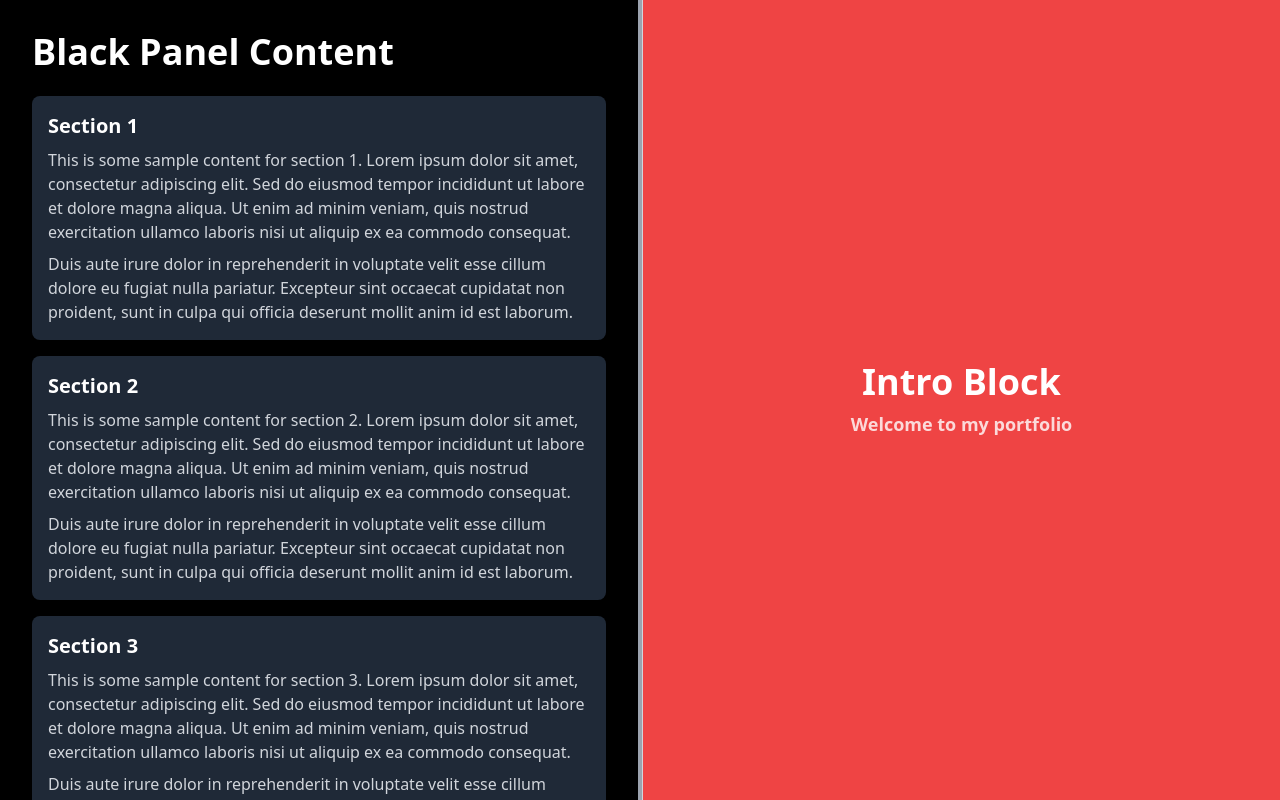
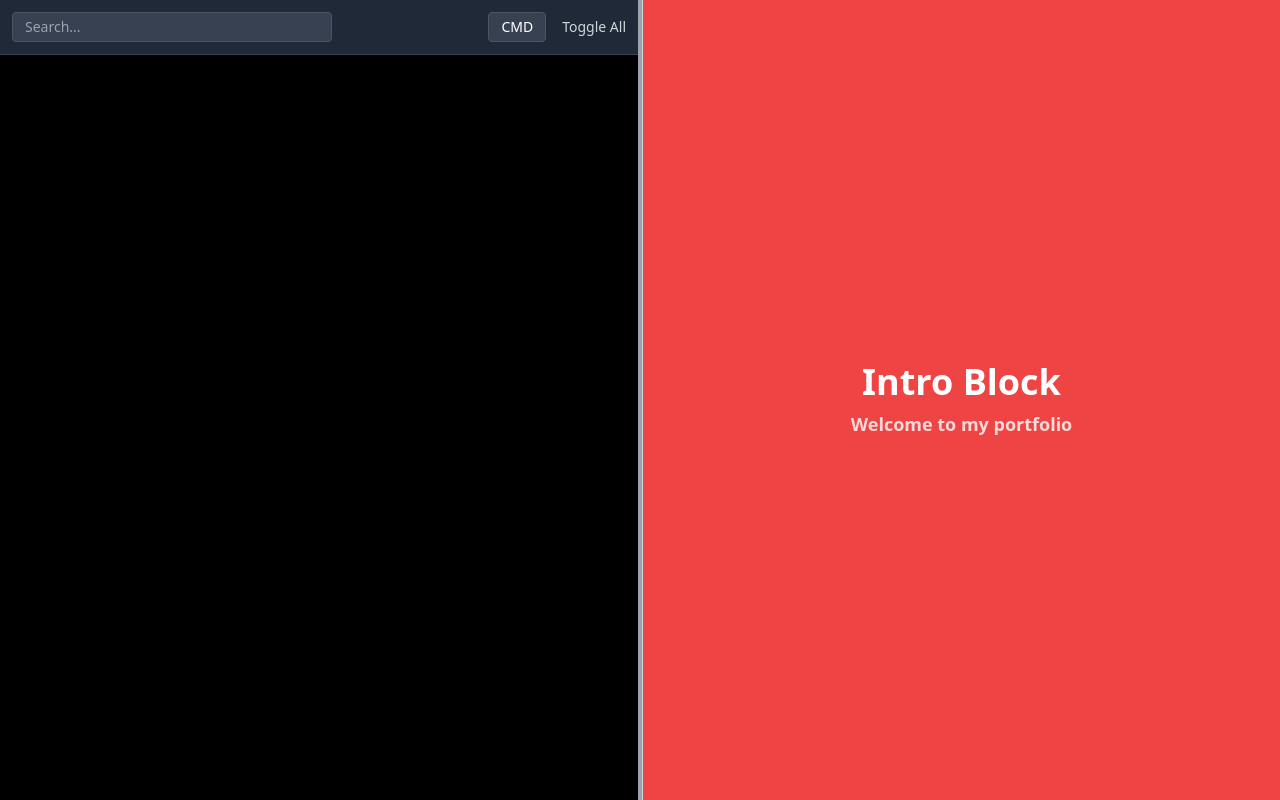
Before and after one commit to yourigruiters/yourigruiters.github.io, a React (Create React App) app: page / in a window 1280 px wide. Built offline with nearby package versions, Linux system fonts and the light colour scheme.

Commit message:
feat: initial setup for command toolbar

```diff
--- a/src/App.js
+++ b/src/App.js
@@ -1,4 +1,5 @@
 import { useState, useRef, useEffect } from "react";
+
 import IntroBlock from "./Blocks/IntroBlock";
 import SkillsBlock from "./Blocks/SkillsBlock";
 import WorkBlock from "./Blocks/WorkBlock";
@@ -7,14 +8,12 @@ import ProjectsBlock from "./Blocks/ProjectsBlock";
 import ContactBlock from "./Blocks/ContactBlock";
 
 const App = () => {
-  const [leftWidth, setLeftWidth] = useState(50); // percentage
+  const [leftWidth, setLeftWidth] = useState(50);
   const [isDragging, setIsDragging] = useState(false);
+
   const containerRef = useRef(null);
   const dragStartX = useRef(0);
   const dragStartWidth = useRef(0);
-
-  const snapPoints = [25, 50, 75];
-  const snapThreshold = 5; // pixels
 
   const handleMouseDown = (e) => {
     setIsDragging(true);
@@ -44,15 +43,6 @@ const App = () => {
     setIsDragging(false);
     document.body.style.cursor = "";
     document.body.style.userSelect = "";
-
-    // Snap to nearest snap point
-    const nearestSnap = snapPoints.reduce((prev, curr) =>
-      Math.abs(curr - leftWidth) < Math.abs(prev - leftWidth) ? curr : prev
-    );
-
-    if (Math.abs(nearestSnap - leftWidth) <= snapThreshold) {
-      setLeftWidth(nearestSnap);
-    }
   };
 
   useEffect(() => {
@@ -83,51 +73,40 @@ const App = () => {
   return (
     <div className="h-screen w-screen overflow-hidden" ref={containerRef}>
       <div className="flex h-full">
-        {/* Left Panel - Black with scrollable content */}
         <div
-          className="bg-black overflow-y-auto"
+          className="bg-black flex flex-col"
           style={{ width: `${leftWidth}%` }}
         >
-          <div className="p-8 text-white">
-            <h1 className="text-4xl font-bold mb-6">Black Panel Content</h1>
-            <div className="space-y-4">
-              {Array.from({ length: 50 }, (_, i) => (
-                <div key={i} className="p-4 bg-gray-800 rounded-lg">
-                  <h2 className="text-xl font-semibold mb-2">
-                    Section {i + 1}
-                  </h2>
-                  <p className="text-gray-300">
-                    This is some sample content for section {i + 1}. Lorem ipsum
-                    dolor sit amet, consectetur adipiscing elit. Sed do eiusmod
-                    tempor incididunt ut labore et dolore magna aliqua. Ut enim
-                    ad minim veniam, quis nostrud exercitation ullamco laboris
-                    nisi ut aliquip ex ea commodo consequat.
-                  </p>
-                  <p className="text-gray-300 mt-2">
-                    Duis aute irure dolor in reprehenderit in voluptate velit
-                    esse cillum dolore eu fugiat nulla pariatur. Excepteur sint
-                    occaecat cupidatat non proident, sunt in culpa qui officia
-                    deserunt mollit anim id est laborum.
-                  </p>
-                </div>
-              ))}
+          <div className="bg-gray-800 border-b border-gray-700 p-3 flex justify-between items-center gap-4 flex-shrink-0">
+            <input
+              type="text"
+              placeholder="Search..."
+              className="bg-gray-700 text-white px-3 py-1 rounded text-sm border border-gray-600 focus:border-gray-500 focus:outline-none flex-1 max-w-xs"
+            />
+
+            <div className="flex items-center gap-4">
+              <button className="bg-gray-700 hover:bg-gray-600 text-white px-3 py-1 rounded text-sm border border-gray-600 transition-colors">
+                CMD
+              </button>
+
+              <button className="text-gray-300 hover:text-white text-sm transition-colors">
+                Toggle All
+              </button>
             </div>
           </div>
+
+          <div className="flex-1 overflow-y-auto"></div>
         </div>
 
-        {/* Resizable Divider */}
         <div
           className="w-1 bg-gray-400 hover:bg-gray-600 cursor-col-resize flex-shrink-0 relative group"
           onMouseDown={handleMouseDown}
         >
-          {/* Visual indicator */}
           <div className="absolute inset-y-0 -left-1 -right-1 bg-transparent group-hover:bg-gray-200 opacity-50"></div>
 
-          {/* Drag handle */}
           <div className="absolute top-1/2 left-1/2 transform -translate-x-1/2 -translate-y-1/2 w-3 h-8 bg-gray-600 rounded-sm opacity-0 group-hover:opacity-100 transition-opacity"></div>
         </div>
 
-        {/* Right Panel - White with 6 colored blocks */}
         <div
           className="overflow-y-auto border-l border-gray-300"
           style={{ width: `${100 - leftWidth}%` }}
```
